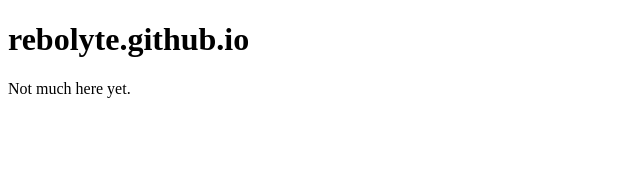
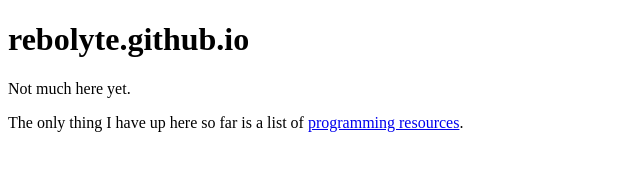
Before and after one commit to rebolyte/rebolyte.github.io, a plain HTML site: page index.html in a window 1280 px wide. Shown: the whole page, without its empty margins (0-640 px from the left). Drawn offline with Linux system fonts and the light colour scheme.

Commit message:
Update 2015-02-18T02:15:16.308Z

```diff
--- a/index.html
+++ b/index.html
@@ -10,5 +10,7 @@
 
 <p>Not much here yet.</p>
 
+<p>The only thing I have up here so far is a list of <a href="https://rebolyte.github.io/programming-resources/">programming resources</a>.</p>
+
 </body>
 </html>
```
